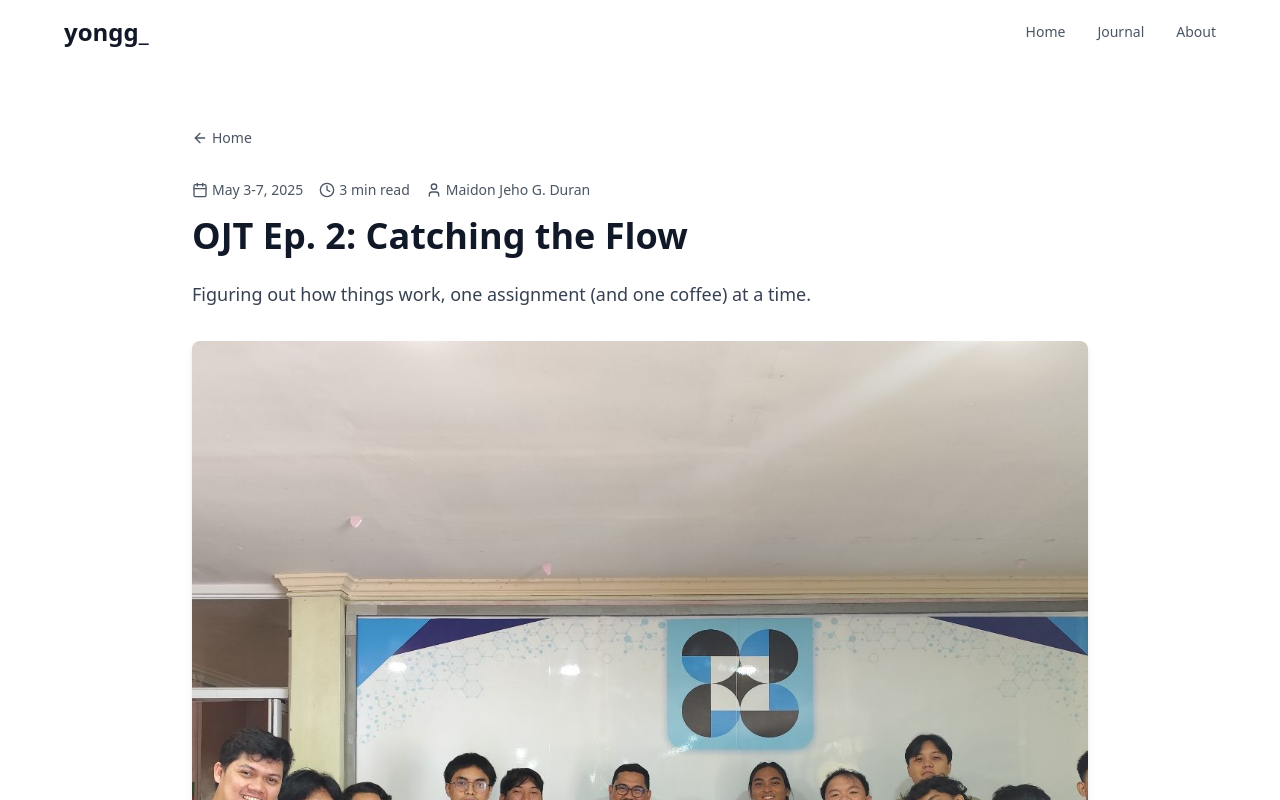
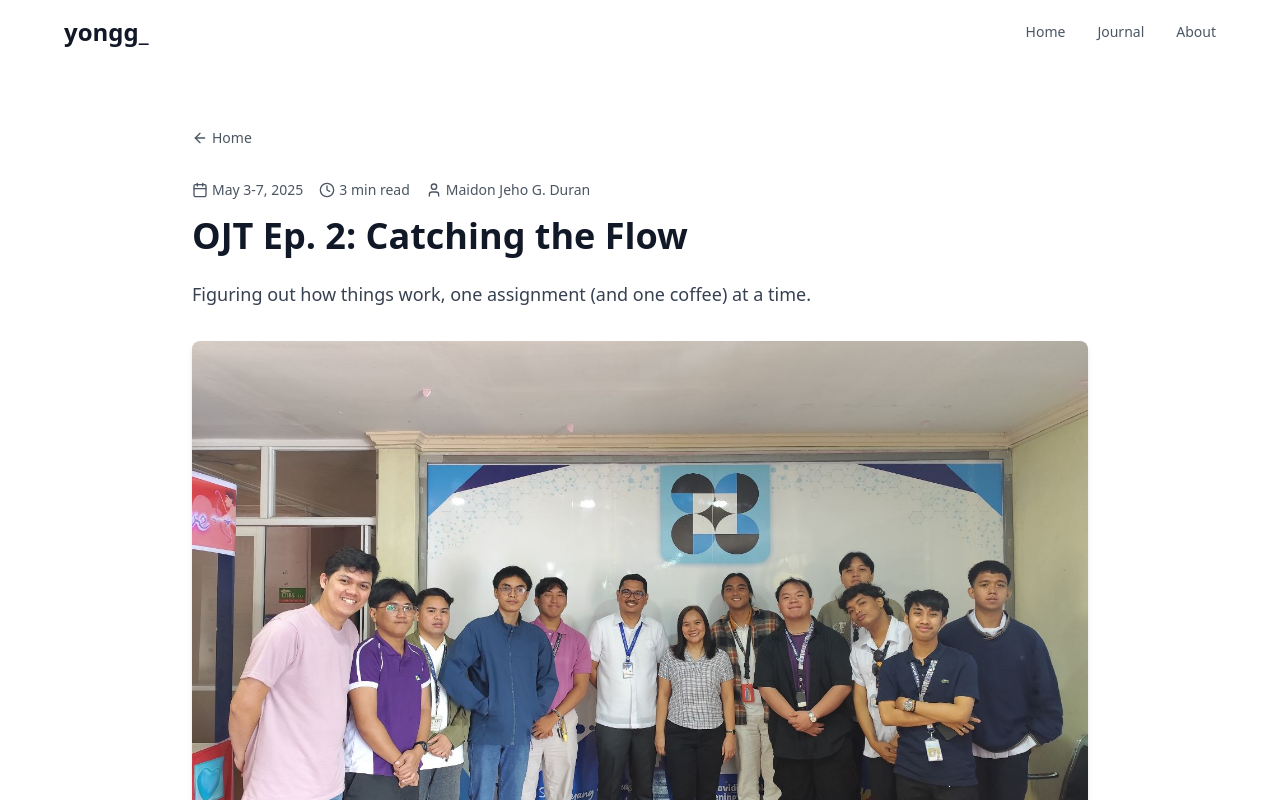
Before and after one commit to GrizzlYong/Duran_OJTBlog, a Next.js app: page /weekly-blog/composition-fundamentals in a window 1280 px wide. Shown: the top 800 px of the page. Built offline with nearby package versions, Linux system fonts and the light colour scheme.

Commit message:
adjust size

```diff
--- a/app/weekly-blog/[slug]/page.tsx
+++ b/app/weekly-blog/[slug]/page.tsx
@@ -56,7 +56,7 @@ export default function WeeklyBlogPostPage({ params }: { params: { slug: string
         <p className="text-lg text-gray-700 mb-8 leading-relaxed">{post.excerpt}</p>
 
         {/* Featured image */}
-        <div className="relative w-full aspect-square overflow-hidden rounded-lg shadow-md mb-10">
+        <div className="relative w-full aspect-[16/9] overflow-hidden rounded-lg shadow-md mb-10">
           <Image src={post.coverImage || "images/week 1/W1I3.jpg"} alt={post.title} fill className="object-cover" priority />
         </div>
 
```
